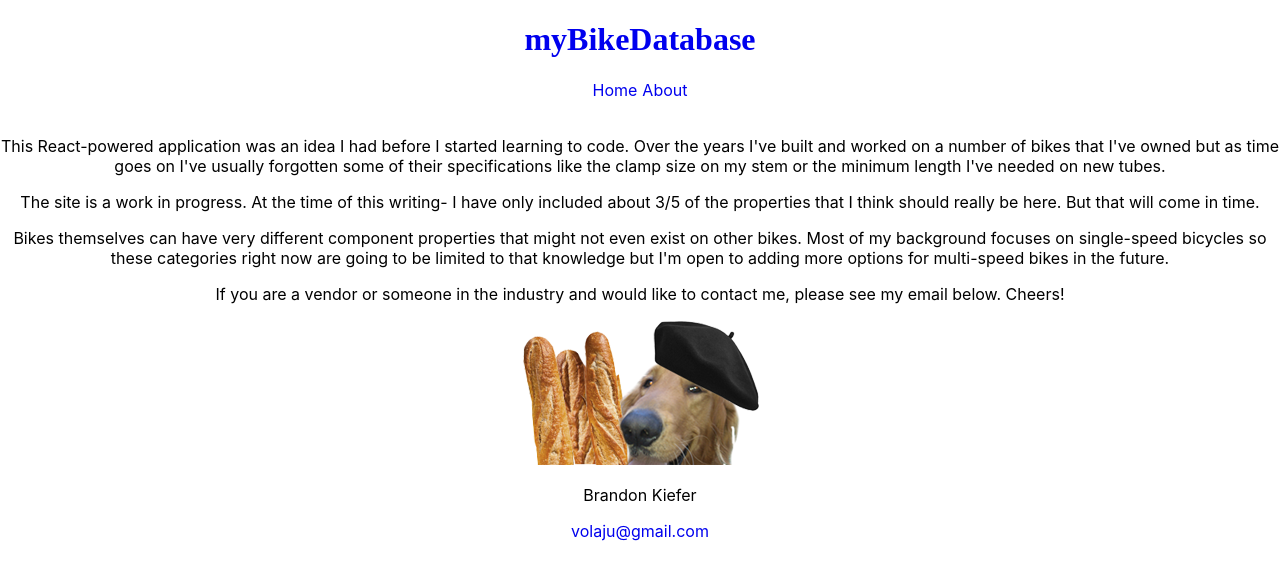
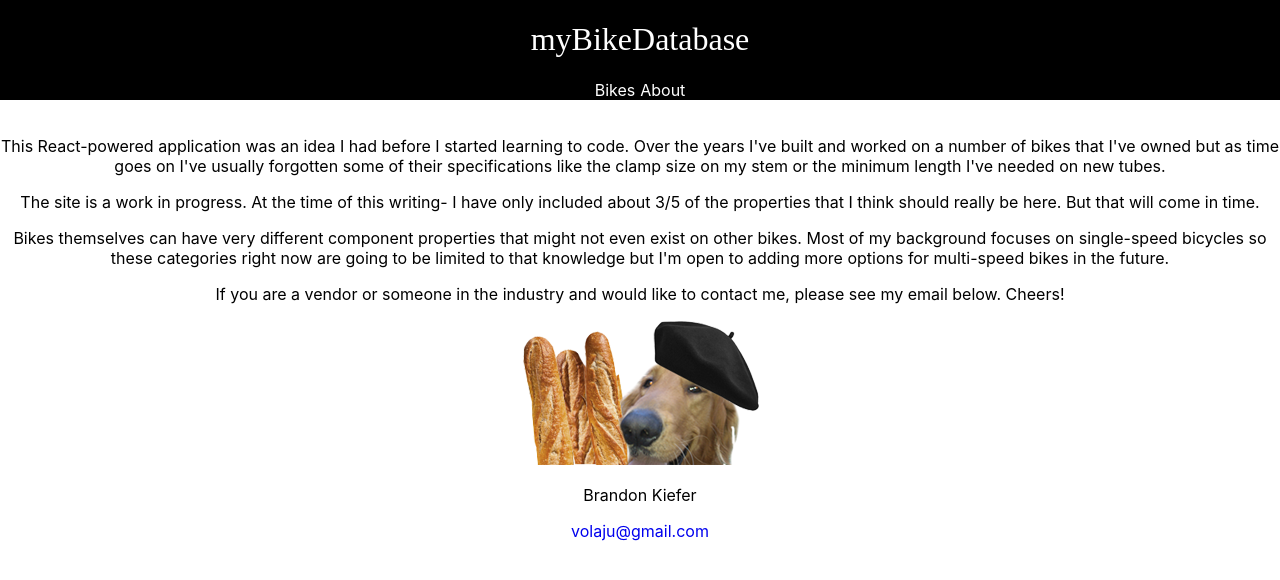
Before and after one commit to nekomask/project5_frontend, a React (Create React App) app in the folder project5_frontend/: page /about in a window 1280 px wide. Shown: the top 580 px of the page. Built offline with nearby package versions, Linux system fonts and the light colour scheme; a web font is replaced by a local one.

Commit message:
added style to nav

```diff
--- a/project5_frontend/src/App.css
+++ b/project5_frontend/src/App.css
@@ -43,9 +43,16 @@ gap: 20px;
 }
 
 div.nav{
+  background-color: black;
+  color: white;
   display: flex;
   flex-direction: column;
   align-items: center;
+}
+
+a#navlinks{
+  color: white;
+  font-weight: 400;
 }
 
 div.showValue{
--- a/project5_frontend/src/Pages/About.js
+++ b/project5_frontend/src/Pages/About.js
@@ -3,10 +3,12 @@ import Rufus from "../rufus_francais.png"
 
 function About(){
     return <div className="App">
-      <h1 id="myBikeDatabase"><a href="/">myBikeDatabase</a></h1>
+        <div className="nav">
+      <h1 id="myBikeDatabase"><a id="navlinks" href="/">myBikeDatabase</a></h1>
       <div className="links">
-            <a id="home" href="/create">Home</a>
-                <a id="about" href="/about">About</a>
+            <a id="navlinks" href="/create">Bikes</a>
+                <a id="navlinks" href="/about">About</a>
+                </div>
                 </div>
     <br />
     <p>This React-powered application was an idea I had before I started learning to code. Over the years I've built and worked on a number of bikes that I've owned but as time goes on I've usually forgotten some of their specifications like the clamp size on my stem or the minimum length I've needed on new tubes.</p>
--- a/project5_frontend/src/Pages/Home.js
+++ b/project5_frontend/src/Pages/Home.js
@@ -3,13 +3,15 @@ import FrameTypeComponent from "../nonItemComponents/frameTypeComponent/frameTyp
 
 function Home(){
     return <div className="App">
+        <div className="nav">
     <h1>myBikeDatabase</h1>
+    </div>
     <FrameTypeComponent></FrameTypeComponent>
     <h2>This site is for storing information about your specific bike.</h2>
         <h3>Ever accidentally ordered a tube where the valve was slightly too short for your deep V-rim?</h3>
         <h4>Well never again!</h4>
         <h5>As you get started, you may feel overwhelmed by all the information you don't know. That's okay!
-            It's a work in progress!
+            Rome wasn't built in a day!
         </h5>
         <a id="enter" href="/create">ENTER</a>
         </div>
--- a/project5_frontend/src/Pages/Show.js
+++ b/project5_frontend/src/Pages/Show.js
@@ -25,10 +25,10 @@ export function Show(props) {
     return (
         <div className="showPage">
            <div className="nav">
-               <h2 id="myBikeDatabase"><a href="/create">myBikeDatabase</a></h2>
+               <h2 id="myBikeDatabase"><a id="navlinks" href="/create">myBikeDatabase</a></h2>
             <div className="links">
-            <a id="home" href="/create">Home</a>
-                <a id="about" href="/about">About</a>
+            <a id="navlinks" href="/create">Bikes</a>
+                <a id="navlinks" href="/about">About</a>
 
             </div></div><br />
             <div className="showName">This is the Show page for {props.currentItem.productName}</div><br />
--- a/project5_frontend/src/itemContainer/itemContainer.jsx
+++ b/project5_frontend/src/itemContainer/itemContainer.jsx
@@ -124,10 +124,10 @@ const ItemContainer = (props) => {
         return (
             <div className="itemContainer">
 <div className="nav">
-               <h2 id="myBikeDatabase"><a href="/create">myBikeDatabase</a></h2>
+               <h2 id="myBikeDatabase"><a id="navlinks" href="/">myBikeDatabase</a></h2>
             <div className="links">
-            <a id="home" href="/create">Home</a>
-                <a id="about" href="/about">About</a>
+            <a id="navlinks" href="/create">Bikes</a>
+                <a id="navlinks" href="/about">About</a>
             </div></div><br />
             <div className="list-of-bikes">
             <h2 id="list-bikes"><u>List of Bikes</u></h2>
```
